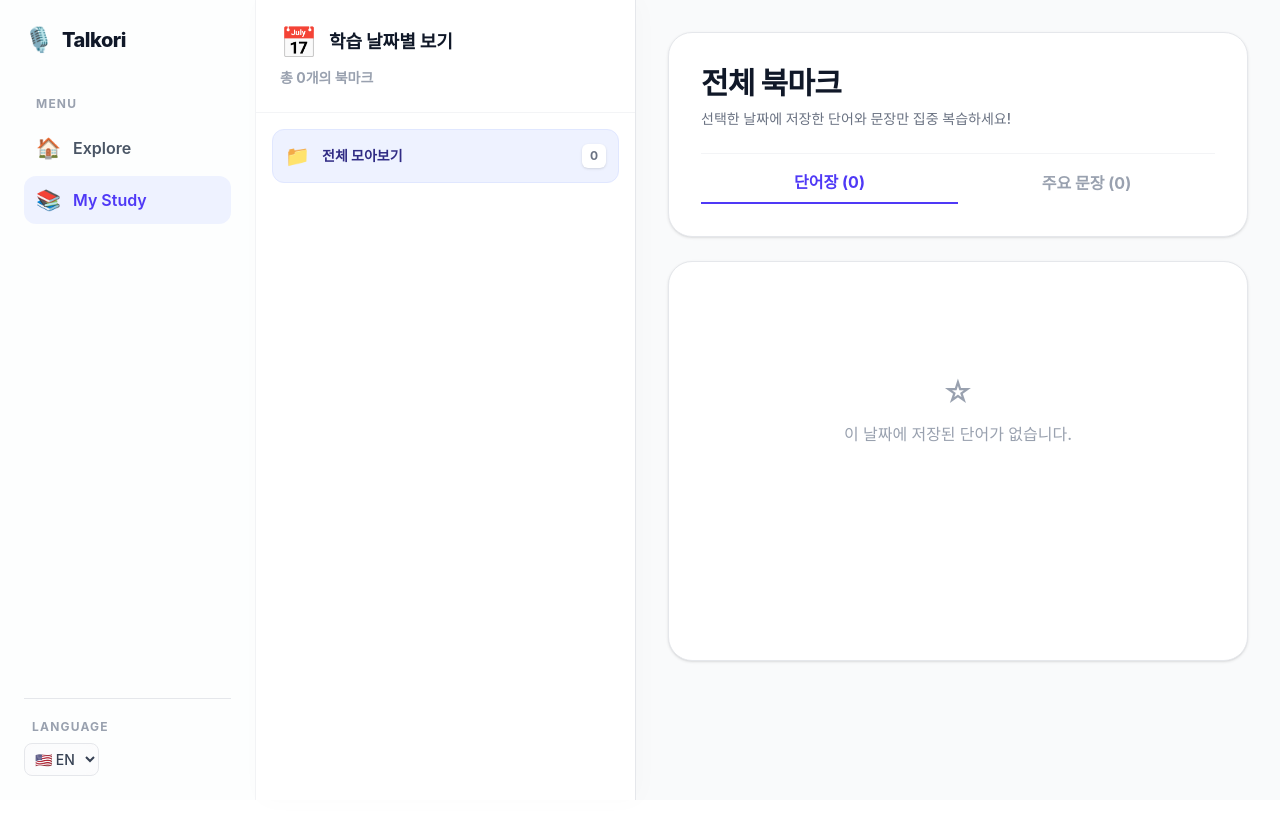
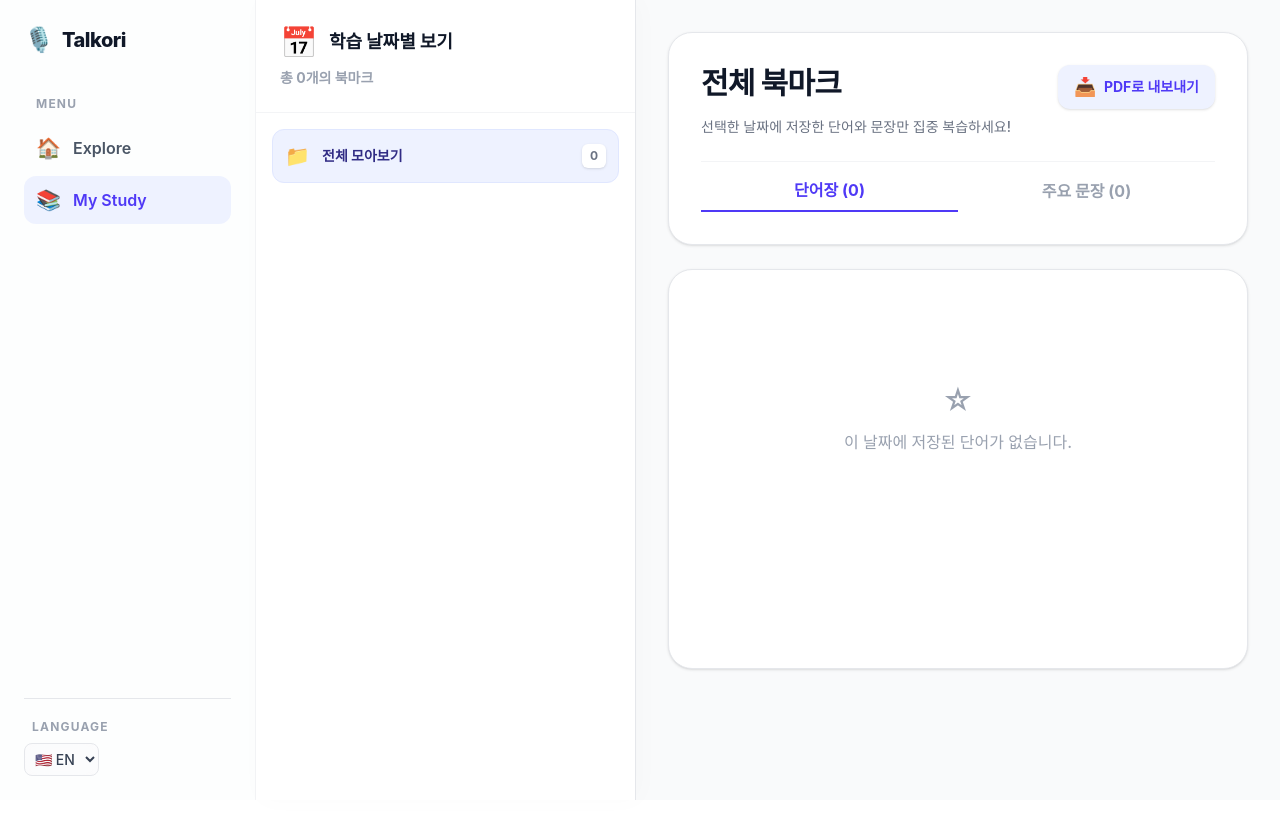
Before and after one commit to juryongkim/talkori-podcast, a React (Vite) app: page /my-study in a window 1280 px wide. Built offline with nearby package versions, Linux system fonts and the light colour scheme.

Commit message:
pdf export

```diff
--- a/package.json
+++ b/package.json
@@ -11,7 +11,9 @@
   },
   "dependencies": {
     "@tailwindcss/vite": "^4.2.1",
+    "html2canvas": "^1.4.1",
     "i18next": "^25.8.13",
+    "jspdf": "^4.2.0",
     "react": "^19.2.0",
     "react-dom": "^19.2.0",
     "react-i18next": "^16.5.4",
--- a/src/pages/MyStudy.jsx
+++ b/src/pages/MyStudy.jsx
@@ -1,13 +1,18 @@
 import { useState, useEffect, useRef } from 'react';
 import { Link } from 'react-router-dom';
+import html2canvas from 'html2canvas'; // ✨ PDF 캡처용
+import { jsPDF } from 'jspdf';         // ✨ PDF 생성용
 
 export default function MyStudy() {
   const [savedVoca, setSavedVoca] = useState([]);
   const [savedScript, setSavedScript] = useState([]);
 
   const [activeTab, setActiveTab] = useState('voca');
-  const [selectedFolder, setSelectedFolder] = useState('all'); // 'all' 또는 특정 날짜("YYYY-MM-DD")
+  const [selectedFolder, setSelectedFolder] = useState('all');
   const [isFolderMenuOpen, setIsFolderMenuOpen] = useState(false);
+
+  // ✨ PDF 다운로드 로딩 상태 관리
+  const [isExporting, setIsExporting] = useState(false);
 
   const audioRef = useRef(null);
   const CDN_BASE_URL = "https://talkori.b-cdn.net/podcast/reaction";
@@ -45,7 +50,6 @@ export default function MyStudy() {
     audio.play().catch(e => console.error("재생 에러:", e));
   };
 
-  // ✨ 에피소드가 아닌 '날짜(dateSaved)' 기준으로 고유 폴더 추출 후 "최신순(내림차순)" 정렬
   const getUniqueFolders = () => {
     const dates = new Set([
       ...savedVoca.map(v => v.dateSaved || 'old'),
@@ -53,17 +57,14 @@ export default function MyStudy() {
     ]);
 
     return Array.from(dates).sort((a, b) => {
-      // '이전 기록'은 항상 맨 뒤로
       if (a === 'old') return 1;
       if (b === 'old') return -1;
-      // 날짜 문자열(YYYY-MM-DD) 내림차순 정렬
       return b.localeCompare(a);
     });
   };
 
   const folders = getUniqueFolders();
 
-  // ✨ 선택된 날짜 폴더에 맞게 데이터 필터링
   const filteredVoca = selectedFolder === 'all'
     ? savedVoca
     : savedVoca.filter(v => (v.dateSaved || 'old') === selectedFolder);
@@ -72,62 +73,93 @@ export default function MyStudy() {
     ? savedScript
     : savedScript.filter(s => (s.dateSaved || 'old') === selectedFolder);
 
-  // ✨ 날짜 포맷 예쁘게 바꾸기 (예: "2026-03-02" -> "2026년 3월 2일")
   const formatDate = (dateStr) => {
     if (dateStr === 'old') return '이전 저장 기록';
     const [y, m, d] = dateStr.split('-');
     return `${y}년 ${parseInt(m)}월 ${parseInt(d)}일`;
   };
 
+  // ==========================================
+  // ✨ [핵심] PDF 내보내기 마법의 함수
+  // ==========================================
+  const exportToPDF = async () => {
+    setIsExporting(true); // 버튼 상태를 '저장 중...'으로 변경
+
+    // 캡처할 영역의 ID (리스트가 있는 흰색 박스)
+    const element = document.getElementById('pdf-print-area');
+
+    try {
+      // 1. 화면 캡처 (고화질 옵션)
+      const canvas = await html2canvas(element, { scale: 2, useCORS: true });
+      const imgData = canvas.toDataURL('image/png');
+
+      // 2. A4 사이즈 PDF 생성
+      const pdf = new jsPDF('p', 'mm', 'a4');
+      const pdfWidth = pdf.internal.pageSize.getWidth();
+      const pdfHeight = pdf.internal.pageSize.getHeight();
+
+      const imgWidth = pdfWidth;
+      const imgHeight = (canvas.height * pdfWidth) / canvas.width;
+
+      let heightLeft = imgHeight;
+      let position = 0;
+
+      // 첫 페이지 추가
+      pdf.addImage(imgData, 'PNG', 0, position, imgWidth, imgHeight);
+      heightLeft -= pdfHeight;
+
+      // 내용이 길어서 A4 한 장을 넘어가면 자동으로 새 페이지 생성하여 붙여넣기
+      while (heightLeft >= 0) {
+        position = heightLeft - imgHeight;
+        pdf.addPage();
+        pdf.addImage(imgData, 'PNG', 0, position, imgWidth, imgHeight);
+        heightLeft -= pdfHeight;
+      }
+
+      // 3. 파일 다운로드 트리거
+      const fileName = selectedFolder === 'all' ? 'Talkori_All_Study_Notes.pdf' : `Talkori_Study_${selectedFolder}.pdf`;
+      pdf.save(fileName);
+
+    } catch (error) {
+      console.error("PDF 생성 중 오류 발생:", error);
+      alert("PDF 저장 중 오류가 발생했습니다.");
+    } finally {
+      setIsExporting(false); // 저장 완료 후 버튼 원상복구
+    }
+  };
+  // ==========================================
+
   const FolderListContent = () => (
     <div className="flex flex-col h-full bg-white">
       <div className="p-6 border-b border-gray-100 shrink-0">
         <div className="flex items-center gap-3 mb-2">
           <span className="text-3xl">📅</span>
-          <h2 className="text-lg font-extrabold text-gray-900 leading-tight">
-            학습 날짜별 보기
-          </h2>
+          <h2 className="text-lg font-extrabold text-gray-900 leading-tight">학습 날짜별 보기</h2>
         </div>
         <p className="text-sm font-bold text-gray-400">총 {savedVoca.length + savedScript.length}개의 북마크</p>
       </div>
 
       <div className="flex-1 overflow-y-auto p-4 space-y-2">
-        <div
-          onClick={() => { setSelectedFolder('all'); setIsFolderMenuOpen(false); }}
-          className={`flex items-center justify-between p-3 rounded-xl cursor-pointer transition-all ${selectedFolder === 'all' ? 'bg-indigo-50 border border-indigo-100' : 'hover:bg-gray-50 border border-transparent'}`}
-        >
+        <div onClick={() => { setSelectedFolder('all'); setIsFolderMenuOpen(false); }} className={`flex items-center justify-between p-3 rounded-xl cursor-pointer transition-all ${selectedFolder === 'all' ? 'bg-indigo-50 border border-indigo-100' : 'hover:bg-gray-50 border border-transparent'}`}>
           <div className="flex items-center gap-3">
             <span className="text-xl">📁</span>
-            <p className={`text-sm font-bold ${selectedFolder === 'all' ? 'text-indigo-900' : 'text-gray-700'}`}>
-              전체 모아보기
-            </p>
+            <p className={`text-sm font-bold ${selectedFolder === 'all' ? 'text-indigo-900' : 'text-gray-700'}`}>전체 모아보기</p>
           </div>
-          <span className="text-xs font-bold bg-white px-2 py-1 rounded-md text-gray-500 shadow-sm">
-            {savedVoca.length + savedScript.length}
-          </span>
+          <span className="text-xs font-bold bg-white px-2 py-1 rounded-md text-gray-500 shadow-sm">{savedVoca.length + savedScript.length}</span>
         </div>
 
-        {/* 날짜 폴더 렌더링 */}
         {folders.map(dateKey => {
           const epVocaCount = savedVoca.filter(v => (v.dateSaved || 'old') === dateKey).length;
           const epScriptCount = savedScript.filter(s => (s.dateSaved || 'old') === dateKey).length;
           const totalCount = epVocaCount + epScriptCount;
 
           return (
-            <div
-              key={dateKey}
-              onClick={() => { setSelectedFolder(dateKey); setIsFolderMenuOpen(false); }}
-              className={`flex items-center justify-between p-3 rounded-xl cursor-pointer transition-all ${selectedFolder === dateKey ? 'bg-indigo-50 border border-indigo-100' : 'hover:bg-gray-50 border border-transparent'}`}
-            >
+            <div key={dateKey} onClick={() => { setSelectedFolder(dateKey); setIsFolderMenuOpen(false); }} className={`flex items-center justify-between p-3 rounded-xl cursor-pointer transition-all ${selectedFolder === dateKey ? 'bg-indigo-50 border border-indigo-100' : 'hover:bg-gray-50 border border-transparent'}`}>
               <div className="flex items-center gap-3">
                 <span className="text-xl">🗓️</span>
-                <p className={`text-sm font-bold ${selectedFolder === dateKey ? 'text-indigo-900' : 'text-gray-700'}`}>
-                  {formatDate(dateKey)}
-                </p>
+                <p className={`text-sm font-bold ${selectedFolder === dateKey ? 'text-indigo-900' : 'text-gray-700'}`}>{formatDate(dateKey)}</p>
               </div>
-              <span className="text-xs font-bold bg-white px-2 py-1 rounded-md text-gray-500 shadow-sm">
-                {totalCount}
-              </span>
+              <span className="text-xs font-bold bg-white px-2 py-1 rounded-md text-gray-500 shadow-sm">{totalCount}</span>
             </div>
           );
         })}
@@ -156,48 +188,62 @@ export default function MyStudy() {
         <div className="max-w-3xl mx-auto px-4 py-8 md:px-8 pb-32">
 
           <div className="bg-white p-6 md:p-8 rounded-3xl shadow-sm border border-gray-200 mb-6 sticky top-4 z-20 transition-all">
-            <button
-              onClick={() => setIsFolderMenuOpen(true)}
-              className="lg:hidden absolute right-6 top-6 text-indigo-600 bg-indigo-50 px-3 py-1.5 rounded-lg text-xs font-bold hover:bg-indigo-100 transition-colors"
-            >
+            <button onClick={() => setIsFolderMenuOpen(true)} className="lg:hidden absolute right-6 top-6 text-indigo-600 bg-indigo-50 px-3 py-1.5 rounded-lg text-xs font-bold hover:bg-indigo-100 transition-colors">
               ☰ 날짜 선택
             </button>
 
-            <h1 className="text-2xl md:text-3xl font-extrabold tracking-tight text-gray-900 mb-2">
-              {selectedFolder === 'all' ? '전체 북마크' : formatDate(selectedFolder)}
-            </h1>
+            <div className="flex justify-between items-start mb-2">
+              <h1 className="text-2xl md:text-3xl font-extrabold tracking-tight text-gray-900">
+                {selectedFolder === 'all' ? '전체 북마크' : formatDate(selectedFolder)}
+              </h1>
+
+              {/* ✨ PDF 다운로드 버튼 */}
+              <button
+                onClick={exportToPDF}
+                disabled={isExporting || (filteredVoca.length === 0 && filteredScript.length === 0)}
+                className={`hidden md:flex items-center gap-2 px-4 py-2 rounded-xl text-sm font-bold transition-all ${isExporting ? 'bg-gray-100 text-gray-400 cursor-not-allowed' : 'bg-indigo-50 text-indigo-600 hover:bg-indigo-600 hover:text-white shadow-sm'}`}
+              >
+                <span className="text-lg">📥</span>
+                {isExporting ? 'PDF 생성 중...' : 'PDF로 내보내기'}
+              </button>
+            </div>
+
             <p className="text-gray-500 font-medium text-sm mb-6">
               선택한 날짜에 저장한 단어와 문장만 집중 복습하세요!
             </p>
 
             <div className="flex border-t border-gray-100 pt-4">
-              <button
-                onClick={() => setActiveTab('voca')}
-                className={`flex-1 pb-2 text-sm md:text-base font-bold transition-colors ${activeTab === 'voca' ? 'text-indigo-600 border-b-2 border-indigo-600' : 'text-gray-400 hover:text-gray-600'}`}
-              >
+              <button onClick={() => setActiveTab('voca')} className={`flex-1 pb-2 text-sm md:text-base font-bold transition-colors ${activeTab === 'voca' ? 'text-indigo-600 border-b-2 border-indigo-600' : 'text-gray-400 hover:text-gray-600'}`}>
                 단어장 ({filteredVoca.length})
               </button>
-              <button
-                onClick={() => setActiveTab('script')}
-                className={`flex-1 pb-2 text-sm md:text-base font-bold transition-colors ${activeTab === 'script' ? 'text-indigo-600 border-b-2 border-indigo-600' : 'text-gray-400 hover:text-gray-600'}`}
-              >
+              <button onClick={() => setActiveTab('script')} className={`flex-1 pb-2 text-sm md:text-base font-bold transition-colors ${activeTab === 'script' ? 'text-indigo-600 border-b-2 border-indigo-600' : 'text-gray-400 hover:text-gray-600'}`}>
                 주요 문장 ({filteredScript.length})
               </button>
             </div>
+
+            {/* 모바일용 PDF 다운로드 버튼 (작은 화면용) */}
+            <button
+              onClick={exportToPDF}
+              disabled={isExporting || (filteredVoca.length === 0 && filteredScript.length === 0)}
+              className={`md:hidden mt-4 w-full flex justify-center items-center gap-2 px-4 py-2.5 rounded-xl text-sm font-bold transition-all ${isExporting ? 'bg-gray-100 text-gray-400 cursor-not-allowed' : 'bg-indigo-50 text-indigo-600 hover:bg-indigo-100'}`}
+            >
+              <span className="text-lg">📥</span>
+              {isExporting ? 'PDF 생성 중...' : '현재 화면 PDF로 저장하기'}
+            </button>
           </div>
 
-          <div className="bg-white rounded-3xl shadow-sm border border-gray-200 p-6 md:p-8 min-h-[50vh]">
+          {/* ✨ id="pdf-print-area" 이 div 안의 내용이 PDF로 캡처됩니다! */}
+          <div id="pdf-print-area" className="bg-white rounded-3xl shadow-sm border border-gray-200 p-6 md:p-8 min-h-[50vh]">
 
             {activeTab === 'voca' && (
               <div className="space-y-4">
                 {filteredVoca.length === 0 ? (
-                  <div className="text-center py-20 text-gray-400 font-medium">
-                    <span className="text-3xl block mb-3">☆</span>
-                    이 날짜에 저장된 단어가 없습니다.
+                  <div className="text-center py-20 text-gray-400 font-medium" data-html2canvas-ignore>
+                    <span className="text-3xl block mb-3">☆</span>이 날짜에 저장된 단어가 없습니다.
                   </div>
                 ) : (
                   filteredVoca.map((voca, idx) => (
-                    <div key={idx} className="flex flex-col items-start gap-1 p-4 rounded-xl transition-all duration-300 border bg-white border-gray-100 hover:border-indigo-100">
+                    <div key={idx} className="flex flex-col items-start gap-1 p-4 rounded-xl border bg-white border-gray-100">
                       <div className="flex justify-between items-start w-full mb-1">
                         <div>
                           {selectedFolder === 'all' && (
@@ -207,9 +253,10 @@ export default function MyStudy() {
                           )}
                           <h3 className="text-xl font-extrabold text-gray-900">{voca.word}</h3>
                         </div>
-                        <div className="flex items-center gap-2">
-                          <button onClick={() => playAudio(voca.epId, voca.audio)} className="w-8 h-8 rounded-full flex items-center justify-center bg-indigo-50 text-indigo-600 hover:bg-indigo-100 transition-colors">▶</button>
-                          <button onClick={() => removeVoca(voca.word)} className="text-yellow-400 hover:scale-110 text-2xl transition-transform" title="저장 취소">★</button>
+                        {/* data-html2canvas-ignore: 재생/삭제 버튼은 PDF에 인쇄 안 되게 숨김 */}
+                        <div className="flex items-center gap-2" data-html2canvas-ignore>
+                          <button onClick={() => playAudio(voca.epId, voca.audio)} className="w-8 h-8 rounded-full flex items-center justify-center bg-indigo-50 text-indigo-600">▶</button>
+                          <button onClick={() => removeVoca(voca.word)} className="text-yellow-400 text-2xl">★</button>
                         </div>
                       </div>
                       <p className="text-sm font-bold text-indigo-500 mb-2">{voca.meaning}</p>
@@ -227,20 +274,19 @@ export default function MyStudy() {
             {activeTab === 'script' && (
               <div className="space-y-4">
                 {filteredScript.length === 0 ? (
-                  <div className="text-center py-20 text-gray-400 font-medium">
-                    <span className="text-3xl block mb-3">☆</span>
-                    이 날짜에 저장된 문장이 없습니다.
+                  <div className="text-center py-20 text-gray-400 font-medium" data-html2canvas-ignore>
+                    <span className="text-3xl block mb-3">☆</span>이 날짜에 저장된 문장이 없습니다.
                   </div>
                 ) : (
                   filteredScript.map((item, idx) => (
-                    <div key={idx} className="flex flex-col items-start gap-1 p-4 rounded-xl transition-all duration-300 border bg-white border-gray-100 hover:border-indigo-100">
+                    <div key={idx} className="flex flex-col items-start gap-1 p-4 rounded-xl border bg-white border-gray-100">
                       <div className="flex justify-between items-start w-full mb-1">
                         <span className="text-[10px] font-bold text-gray-400 uppercase tracking-widest block mb-1">
                           {selectedFolder === 'all' ? `${formatDate(item.dateSaved || 'old')} • ` : ''}EP.{item.epId} • {item.speaker}
                         </span>
-                        <div className="flex items-center gap-2">
-                          <button onClick={() => playAudio(item.epId, item.audio)} className="w-8 h-8 rounded-full flex items-center justify-center bg-indigo-50 text-indigo-600 hover:bg-indigo-100 transition-colors">▶</button>
-                          <button onClick={() => removeScript(item.text)} className="text-yellow-400 hover:scale-110 text-2xl transition-transform" title="저장 취소">★</button>
+                        <div className="flex items-center gap-2" data-html2canvas-ignore>
+                          <button onClick={() => playAudio(item.epId, item.audio)} className="w-8 h-8 rounded-full flex items-center justify-center bg-indigo-50 text-indigo-600">▶</button>
+                          <button onClick={() => removeScript(item.text)} className="text-yellow-400 text-2xl">★</button>
                         </div>
                       </div>
                       <p className="text-lg font-bold text-gray-900 leading-snug mb-1">{item.text}</p>
```
Also changed, not shown: 1 other file (tests, documents, lock files or other folders).
